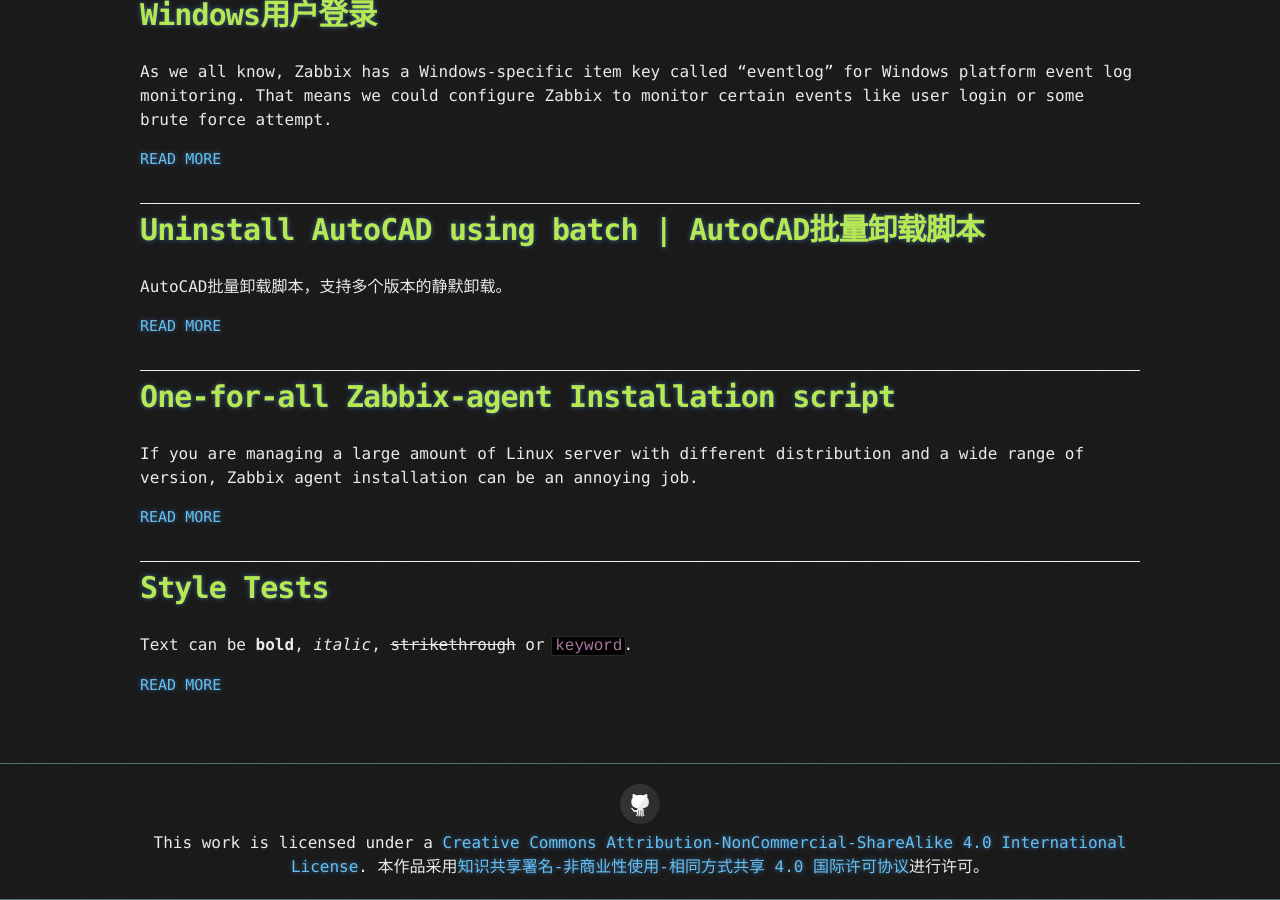
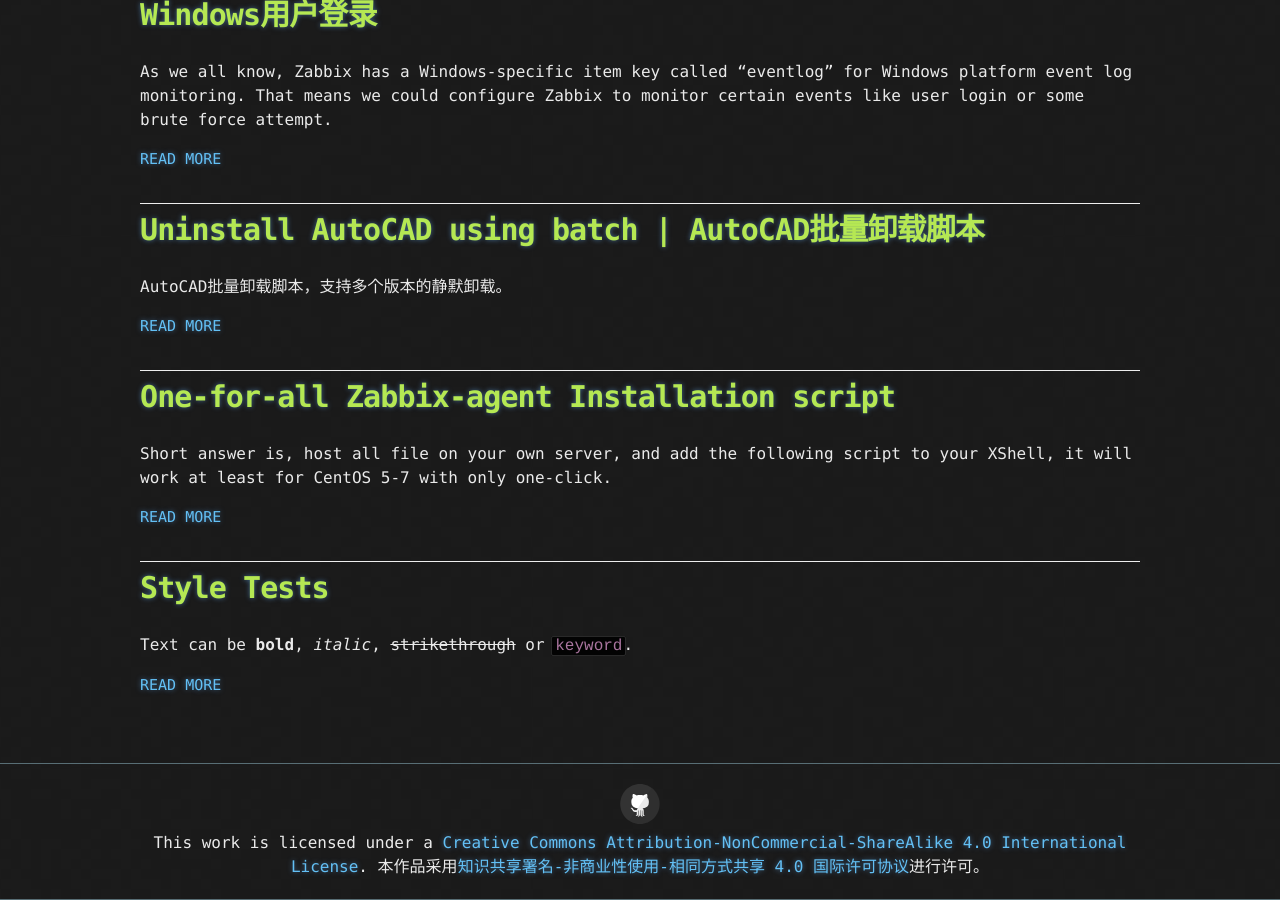
Before and after one commit to ACsediment/ACsediment.github.io, a Jekyll site: the page built from index.html, in a window 1280 px wide and 900 px high, scrolled down 828 px. Built offline with Jekyll 4.4.1, drawn with Linux system fonts in a browser that asks for light colours.

Commit message:
Update 2019-03-12-OneForAll-Zabbix-agent-Install.md

````diff
--- a/_posts/2019-03-12-OneForAll-Zabbix-agent-Install.md
+++ b/_posts/2019-03-12-OneForAll-Zabbix-agent-Install.md
@@ -5,11 +5,13 @@ date: 2019-03-12 00:00:00 -0000
 categories: Linux, Ops
 ---
 
-If you are managing a large amount of Linux server with different distribution and a wide range of version, Zabbix agent installation can be an annoying job.
+Short answer is, host all file on your own server, and add the following script to your XShell, it will work at least for CentOS 5-7 with only one-click.
 
-Short answer is, host these file on your own server, and add the following script to your XShell, it will work for CentOS 5-7 with only one-click.
+If you are managing a large amount of Linux servers with different distribution and a wide range of version, Zabbix agent installation can be an annoying job. There are different repo file and GPG KEY file for EL5, EL6 or EL7. And there is firewalld instead of iptables on EL7.
 
-```Bash
+To get the job done with only one script, all GPG KEY file shall be provided. And then modify the repo file, using system variable form the correct URL and key.
+
+```bash
 head -1 /etc/issue ; cat /etc/centos-release
 
 cd /etc/yum.repos.d/
@@ -29,7 +31,7 @@ wget -O zabbix_agentd.conf http://acsediment.github.io/conf/zabbix_agentd.conf
 
 service iptables status
 systemctl status firewalld
-
+#Check firewall status for review.
 
 iptables -I INPUT -p tcp --dport 10050 -j ACCEPT
 service iptables save
@@ -40,6 +42,5 @@ firewall-cmd --reload
 
 service zabbix-agent start
 service zabbix-agent status
-
-
+#There should be a empty line here, so XShell will sent an Enter for you.
 '''
````
